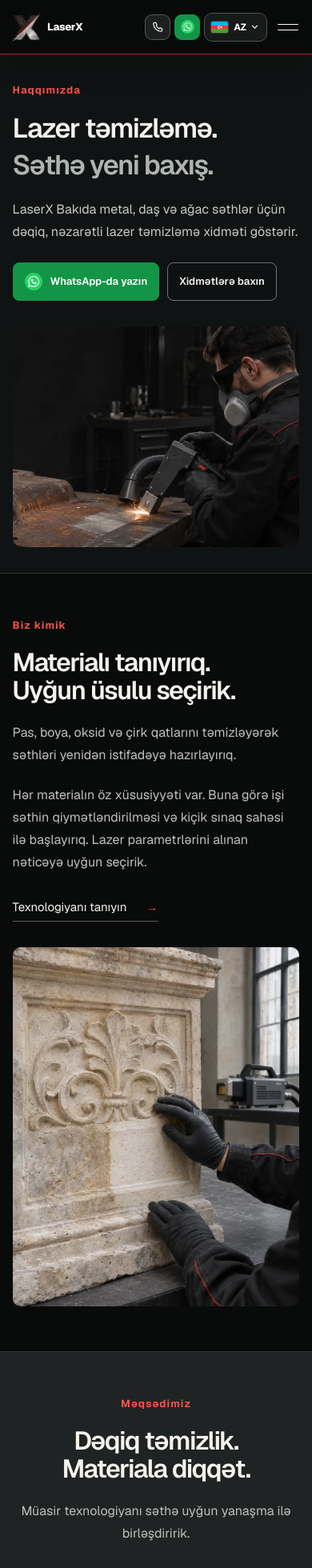
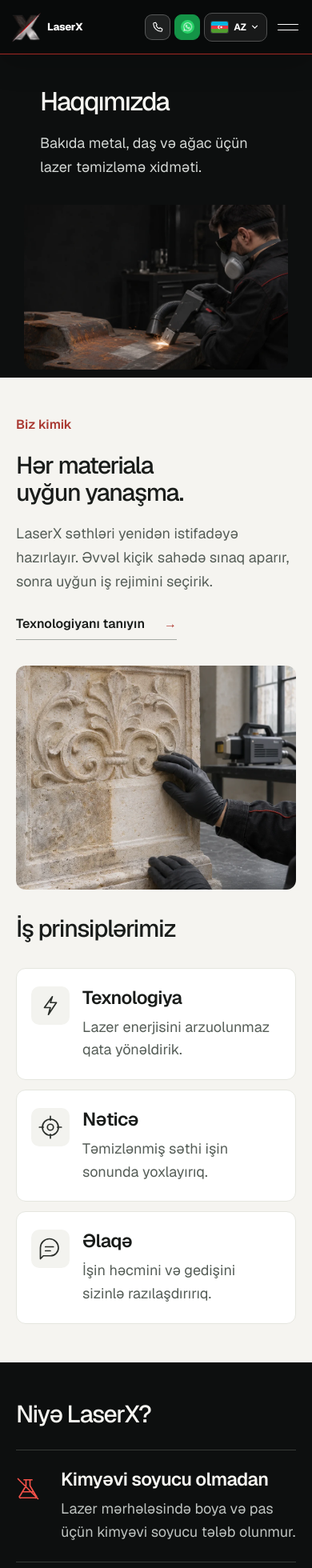
Before and after one commit to Kvseis/LaserX-Website, a Next.js app: page /about in a window 390 px wide. Shown: the top 1960 px of the page at 80% size. Built offline with nearby package versions, Linux system fonts and the light colour scheme.

Commit message:
About page update

```diff
--- a/src/components/AboutPage.module.css
+++ b/src/components/AboutPage.module.css
@@ -1,88 +1,134 @@
-.page { background: #090b0b; color: #f4f2ed; --accent: #f45149; }
-.container { width: min(1200px, 92%); margin-inline: auto; }
+.page { background: #0d0f0f; color: #f6f5f1; --accent: #f45149; }
+.container { width: min(1200px, calc(100% - 80px)); margin-inline: auto; }
 .page h1, .page h2, .page h3, .page p { margin: 0; }
-.page h2 { font-size: clamp(32px, 3.5vw, 52px); font-weight: 600; line-height: 1.1; letter-spacing: -.045em; text-wrap: balance; }
-.page h3 { font-size: 21px; font-weight: 600; line-height: 1.25; letter-spacing: -.025em; }
-.page .label { margin-bottom: 20px; color: var(--accent); font-size: 13px; font-weight: 650; letter-spacing: .08em; }
-.page .body { margin-top: 22px; color: #bfc1be; font-size: 16px; line-height: 1.75; }
-.hero { padding-top: 94px; background: #101313; border-bottom: 1px solid #303333; }
-.heroLayout { display: grid; grid-template-columns: .95fr 1.05fr; align-items: center; gap: clamp(32px, 4vw, 64px); padding-block: 56px; }
-.heroFrame { position: relative; min-width: 0; height: 470px; overflow: hidden; border-radius: 12px; background: #191c1c; }
-.heroImage { object-fit: cover; object-position: 78% center; }
-.heroContent { min-width: 0; }
-.hero h1 { max-width: 620px; font-size: clamp(38px, 3.7vw, 54px); font-weight: 550; letter-spacing: -.045em; line-height: 1.13; text-wrap: balance; }
-.hero h1 span { display: block; margin-top: 8px; color: #aeb5b1; }
-.hero .lead { max-width: 43ch; margin-top: 24px; color: #c5ccc7; font-size: 16px; line-height: 1.75; }
+.page h2 { font-size: clamp(32px, 3.7vw, 54px); font-weight: 500; line-height: 1.12; letter-spacing: -.045em; text-wrap: balance; }
+.page h3 { font-size: 23px; font-weight: 550; line-height: 1.25; letter-spacing: -.025em; }
+.page .label { margin-bottom: 24px; font-size: 14px; font-weight: 550; color: var(--accent); }
+.page .body { margin-top: 24px; font-size: 17px; line-height: 1.7; color: #bfc4c1; }
+.hero { padding: 112px 20px 20px; }
+.heroLayout { position: relative; isolation: isolate; width: 100%; max-width: 1560px; min-height: 630px; display: flex; align-items: center; overflow: hidden; border-radius: 20px; }
+.heroContent { position: relative; z-index: 2; width: min(1200px, calc(100% - 80px)); margin-inline: auto; padding-block: 72px; }
+.heroFrame { position: absolute; z-index: -1; inset: 0; }
+.heroFrame::after { content: ''; position: absolute; inset: 0; background: linear-gradient(90deg, #090b0be8 0%, #090b0bb3 40%, #090b0b05 80%); }
+.heroImage { object-fit: cover; object-position: center; }
+.hero h1 { max-width: 780px; font-size: clamp(42px, 5.2vw, 76px); font-weight: 500; letter-spacing: -.055em; line-height: 1.06; text-wrap: balance; }
+.hero h1 span { display: block; margin-top: 8px; color: #f6f5f1; }
+.hero .lead { max-width: 43ch; margin-top: 28px; color: #d3d7d4; font-size: 18px; line-height: 1.65; }
 .actions { display: flex; flex-wrap: wrap; gap: 12px; margin-top: 32px; }
-.whatsapp, .secondary { min-height: 48px; padding: 12px 20px; display: inline-flex; align-items: center; justify-content: center; gap: 10px; border-radius: 8px; font-size: 14px; line-height: 1.4; font-weight: 600; transition: background 180ms ease, border-color 180ms ease, transform 180ms ease; }
-.whatsapp { color: #fff; background: #149447; border: 1px solid #149447; }
+.whatsapp, .secondary { min-height: 48px; padding: 13px 22px; display: inline-flex; align-items: center; justify-content: center; gap: 10px; border-radius: 7px; font-size: 15px; line-height: 1.4; font-weight: 550; transition: background 180ms ease, border-color 180ms ease, transform 180ms ease; }
+.whatsapp { color: white; background: #10873f; border: 1px solid #10873f; }
 .whatsapp img { width: 22px; height: 22px; }
-.secondary { border: 1px solid #717371; color: #f4f2ed; background: #0d101099; }
-.whatsapp:hover { background: #117b3c; border-color: #117b3c; transform: translateY(-2px); }
-.secondary:hover { background: #242626; border-color: #bfc1be; transform: translateY(-2px); }
+.secondary { border: 1px solid #747a76; color: #f4f2ed; background: #10131380; }
+.whatsapp:hover { background: #096e31; transform: translateY(-2px); }
+.secondary:hover { background: #2b302d; border-color: #bfc1be; transform: translateY(-2px); }
 .whatsapp:active, .secondary:active { transform: translateY(1px); }
-.story { padding-block: 88px; display: grid; grid-template-columns: 1fr 1fr; align-items: center; gap: clamp(32px, 7vw, 110px); }
-.storyImage { overflow: hidden; border-radius: 10px; }
-.storyImage img { width: 100%; height: auto; max-height: 560px; object-fit: cover; transition: transform 450ms ease; }
+.page a:focus-visible { outline: 3px solid var(--accent); outline-offset: 5px; }
+.storySection { background: #f5f4f0; color: #191c1a; }
+.story { padding-block: 88px 64px; display: grid; grid-template-columns: 1.05fr .95fr; align-items: center; gap: clamp(40px, 7vw, 100px); }
+.story .label { color: #a93730; }
+.story .body { color: #555d57; }
+.storyImage { position: relative; overflow: hidden; border-radius: 12px; aspect-ratio: 1.05; }
+.storyImage img { width: 100%; height: 100%; object-fit: cover; object-position: center 45%; transition: transform 450ms ease; }
 .storyImage:hover img { transform: scale(1.025); }
-.textLink { display: inline-flex; align-items: center; gap: 24px; margin-top: 32px; padding-bottom: 8px; border-bottom: 1px solid #66514d; color: #f4f2ed; font-size: 15px; }
-.textLink span { color: var(--accent); transition: transform 180ms ease; }
+.textLink { display: inline-flex; align-items: center; gap: 24px; margin-top: 28px; padding-bottom: 9px; border-bottom: 1px solid #a5aaa5; color: #191c1a; font-size: 16px; font-weight: 550; }
+.textLink span { color: #b03931; transition: transform 180ms ease; }
 .textLink:hover span { transform: translateX(4px); }
-.mission { padding-block: 76px; background: #202323; border-block: 1px solid #343737; }
-.sectionIntro { max-width: 760px; margin-inline: auto; text-align: center; }
-.sectionIntro .body { max-width: 600px; margin-inline: auto; }
-.values { margin-top: 48px; display: grid; grid-template-columns: repeat(3, minmax(0, 1fr)); gap: 40px; }
-.values article, .reasonGrid article { display: flex; flex-direction: column; align-items: center; text-align: center; }
-.icon { width: 72px; height: 72px; display: grid; place-items: center; margin-bottom: 20px; color: var(--accent); border: 1px solid #b24840; border-radius: 50%; }
-.icon svg { width: 33px; height: 33px; }
-.values p, .reasonGrid p, .surfaceCopy p { margin-top: 12px; max-width: 30ch; color: #bfc1be; font-size: 15px; line-height: 1.7; }
-.reasons { padding-block: 80px; }
-.reasonGrid { display: grid; grid-template-columns: repeat(3, minmax(0, 1fr)); gap: 48px 40px; margin-top: 48px; }
-.surfaces { padding-block: 76px; border-top: 1px solid #303333; text-align: center; }
-.surfaceGrid { display: grid; grid-template-columns: repeat(3, minmax(0, 1fr)); gap: 20px; margin-top: 40px; text-align: left; }
-.surfaceGrid article { overflow: hidden; border-radius: 10px; border: 1px solid #343636; background: #141717; }
-.surfaceImage { position: relative; aspect-ratio: 1.6; overflow: hidden; }
+.mission { padding-block: 16px 80px; background: #f5f4f0; color: #191c1a; }
+.mission .sectionIntro { margin-bottom: 32px; max-width: 740px; }
+.mission .sectionIntro .label, .mission .sectionIntro .body { display: none; }
+.mission .sectionIntro h2 { font-size: 28px; }
+.values { display: grid; grid-template-columns: repeat(3, minmax(0, 1fr)); gap: 16px; }
+.values article { padding: 28px; border: 1px solid #e5e6df; border-radius: 12px; background: #fff; }
+.icon { width: 52px; height: 52px; display: grid; place-items: center; flex-shrink: 0; color: var(--accent); }
+.icon svg { width: 30px; height: 30px; }
+.values .icon { margin-bottom: 36px; background: #f3f3ef; border-radius: 10px; color: #292d29; }
+.values p, .reasonGrid p, .surfaceCopy p { margin-top: 12px; font-size: 16px; line-height: 1.65; }
+.values p { color: #555d57; max-width: 32ch; }
+.reasons { padding-block: 80px; display: grid; grid-template-columns: .7fr 1.3fr; gap: 72px; }
+.reasons .sectionIntro { padding-top: 24px; }
+.reasonGrid { display: grid; grid-template-columns: 1fr; gap: 24px; }
+.reasonGrid article { border-top: 1px solid #353a36; padding-top: 20px; }
+.reasonGrid .icon { margin-bottom: 16px; width: 36px; justify-content: start; }
+.reasonGrid h3 { font-size: 20px; }
+.reasonGrid p { color: #bfc4c1; }
+.surfaces { padding-block: 0 80px; }
+.surfaces .sectionIntro { display: flex; justify-content: space-between; align-items: end; gap: 40px; }
+.surfaces .sectionIntro h2 { max-width: 650px; }
+.surfaces .sectionIntro .body { max-width: 30ch; }
+.surfaceGrid { display: grid; grid-template-columns: repeat(3, minmax(0, 1fr)); gap: 20px; margin-top: 40px; }
+.surfaceGrid article { overflow: hidden; border-radius: 12px; background: #1b1e1c; }
+.surfaceImage { position: relative; aspect-ratio: 1.3; overflow: hidden; }
 .surfaceImage img { object-fit: cover; transition: transform 450ms ease; }
 .surfaceGrid article:hover img { transform: scale(1.025); }
 .surfaceCopy { padding: 24px; }
-.surfaceCopy p { max-width: none; }
+.surfaceCopy p { color: #bfc4c1; }
 .surfaces .secondary { margin-top: 32px; }
-.page :global(.contact h2) { font-size: clamp(48px, 7vw, 96px); line-height: 1; }
+.page :global(.contact) { background: #f5f4f0; }
+.page :global(.contact h2) { font-size: clamp(44px, 6.5vw, 88px); line-height: 1.05; }
 .page :global(.contact > p) { margin-top: 28px; }
-.disclosure { padding: 24px 4vw 0; color: #9b9e9a; background: #111; font-size: 12px; line-height: 1.65; text-align: center; }
+.disclosure { padding: 24px 4vw 0; color: #a9ada9; background: #111; font-size: 13px; line-height: 1.65; text-align: center; }
 @media (max-width: 1100px) {
-  .hero { padding-top: 68px; }
-  .heroLayout { gap: 28px; padding-block: 40px; }
-  .heroFrame { height: 420px; }
+  .hero { padding-top: 84px; }
+  .heroLayout { min-height: 580px; }
+  .hero h1 { max-width: 640px; }
+  .story { gap: 40px; }
+  .reasons { grid-template-columns: 1fr; gap: 36px; }
+  .reasonGrid { grid-template-columns: repeat(3, minmax(0, 1fr)); }
+  .surfaces .sectionIntro { display: block; }
 }
 @media (max-width: 760px) {
-  .heroLayout { grid-template-columns: 1fr; gap: 32px; padding-block: 36px 32px; }
-  .heroFrame { height: auto; aspect-ratio: 1.3; max-height: 440px; }
-  .heroImage { object-position: 78% center; }
-  .hero h1 { max-width: 530px; font-size: clamp(34px, 8.5vw, 44px); }
-  .hero .lead { font-size: 16px; max-width: 43ch; margin-top: 22px; }
+  .container { width: calc(100% - 40px); }
+  .hero { padding: 78px 10px 10px; }
+  .heroLayout { min-height: 0; border-radius: 12px; flex-direction: column; }
+  .heroContent { width: 100%; padding: 32px 20px; }
+  .hero .label { margin-bottom: 18px; }
+  .hero h1 { font-size: clamp(32px, 8.3vw, 48px); max-width: 620px; }
+  .hero .lead { font-size: 16px; margin-top: 20px; }
+  .heroFrame { position: relative; z-index: 0; width: 100%; aspect-ratio: 1.6; }
+  .heroFrame::after { display: none; }
+  .heroImage { object-position: 65% center; }
   .actions { gap: 10px; margin-top: 24px; }
-  .whatsapp, .secondary { padding-inline: 14px; font-size: 13px; }
-  .story { grid-template-columns: 1fr; gap: 32px; padding-block: 56px; }
-  .storyImage { width: 100%; max-width: 500px; margin-inline: auto; }
-  .storyImage img { max-height: 460px; object-position: center 45%; }
-  .page h2 { font-size: clamp(32px, 7.5vw, 44px); }
-  .page h3 { font-size: 19px; }
-  .mission, .reasons, .surfaces { padding-block: 56px; }
-  .values { grid-template-columns: 1fr; gap: 32px; margin-top: 32px; }
-  .values p { max-width: 34ch; }
-  .reasonGrid { grid-template-columns: repeat(2, minmax(0, 1fr)); gap: 32px 20px; margin-top: 32px; }
-  .reasonGrid p { font-size: 14px; }
-  .icon { width: 64px; height: 64px; margin-bottom: 16px; }
-  .icon svg { width: 30px; height: 30px; }
-  .surfaceGrid { grid-template-columns: 1fr; gap: 16px; margin-top: 32px; }
-  .surfaceGrid article { display: grid; grid-template-columns: .85fr 1.15fr; min-height: 170px; }
-  .surfaceImage { aspect-ratio: auto; height: 100%; }
-  .surfaceCopy { padding: 22px 18px; }
-  .surfaceCopy p { font-size: 14px; }
-  .page :global(.contact) { min-height: 560px; }
-  .page :global(.contact h2) { font-size: clamp(40px, 10vw, 56px); }
+  .whatsapp, .secondary { padding-inline: 16px; font-size: 14px; }
+  .story { grid-template-columns: 1fr; gap: 32px; padding-block: 48px 32px; }
+  .storyImage { aspect-ratio: 1.25; }
+  .page h2 { font-size: clamp(30px, 7.5vw, 42px); }
+  .page h3 { font-size: 22px; }
+  .page .body { font-size: 16px; margin-top: 20px; }
+  .mission { padding-block: 0 48px; }
+  .values { grid-template-columns: 1fr; gap: 12px; }
+  .values article { display: grid; grid-template-columns: 48px 1fr; gap: 0 20px; padding: 24px; }
+  .values .icon { grid-row: span 2; width: 48px; height: 48px; margin: 0; }
+  .values p { grid-column: 2; max-width: none; margin-top: 8px; }
+  .reasons { padding-block: 48px; gap: 28px; }
+  .reasons .sectionIntro { padding: 0; }
+  .reasonGrid { grid-template-columns: 1fr; gap: 0; }
+  .reasonGrid article { display: flex; gap: 20px; padding-block: 22px; }
+  .reasonGrid .icon { margin: 0; }
+  .reasonGrid p { margin-top: 8px; }
+  .surfaces { padding-bottom: 48px; }
+  .surfaceGrid { grid-template-columns: 1fr; gap: 16px; margin-top: 28px; }
+  .surfaceGrid article { display: grid; grid-template-columns: .85fr 1.15fr; }
+  .surfaceImage { aspect-ratio: auto; min-height: 180px; }
+  .surfaceCopy { padding: 24px 20px; }
+  .page :global(.contact) { min-height: 480px; }
+  .page :global(.contact h2) { font-size: clamp(38px, 9vw, 54px); }
 }
 @media (prefers-reduced-motion: reduce) {
   .page *, .page *::before, .page *::after { transition: none !important; animation: none !important; }
 }
+
+/* Readable body sizes across all four languages. */
+.page .body, .hero .lead { font-size: 20px; line-height: 1.65; }
+.values p, .reasonGrid p, .surfaceCopy p { font-size: 18px; line-height: 1.6; }
+.page h3, .reasonGrid h3 { font-size: 25px; }
+.page .label { font-size: 16px; }
+.whatsapp, .secondary, .textLink { font-size: 16px; }
+.mission .sectionIntro h2 { font-size: 34px; }
+@media (max-width: 760px) {
+  .page .body, .hero .lead { font-size: 18px; }
+  .page h3, .reasonGrid h3 { font-size: 23px; }
+  .values article { padding: 22px 18px; gap: 0 16px; }
+  .surfaceGrid article { grid-template-columns: 1fr; }
+  .surfaceImage { aspect-ratio: 1.8; min-height: 0; }
+  .mission .sectionIntro h2 { font-size: 30px; }
+}
--- a/src/components/AboutPage.tsx
+++ b/src/components/AboutPage.tsx
@@ -33,21 +33,17 @@ export default function AboutPage({ locale, copy }: { locale: Locale; copy: Site
       <section className={styles.hero}>
         <div className={`${styles.container} ${styles.heroLayout}`}>
         <div className={styles.heroContent}>
-          <p className={styles.label}>{copy.nav.about}</p>
-          <h1>{about.hero[0]}<span>{about.hero[1]}</span></h1>
+          <h1>{copy.nav.about}</h1>
           <p className={styles.lead}>{about.description}</p>
-          <div className={styles.actions}>
-            <a className={styles.whatsapp} href={whatsapp}><WhatsAppLogo />{copy.nav.whatsapp}</a>
-            <a className={styles.secondary} href={`${sitePath(locale)}#xidmetler`}>{about.servicesLink}</a>
-          </div>
         </div>
         <div className={styles.heroFrame}>
-          <Image className={styles.heroImage} src="/images/about-hero.webp" fill priority sizes="(max-width: 760px) 92vw, 52vw" alt={about.heroAlt} />
+          <Image className={styles.heroImage} src="/images/about-hero.webp" fill preload sizes="100vw" alt={about.heroAlt} />
         </div>
         </div>
       </section>
 
-      <section className={`${styles.container} ${styles.story}`}>
+      <section className={styles.storySection}>
+      <div className={`${styles.container} ${styles.story}`}>
         <div>
           <p className={styles.label}>{about.storyLabel}</p>
           <h2>{about.storyTitle}</h2>
@@ -57,6 +53,7 @@ export default function AboutPage({ locale, copy }: { locale: Locale; copy: Site
         <div className={styles.storyImage}>
           <Image src="/images/about-restoration.webp" width={960} height={1200} sizes="(max-width: 760px) 92vw, 42vw" alt={about.storyAlt} />
         </div>
+      </div>
       </section>
 
       <section className={styles.mission}>
@@ -78,10 +75,10 @@ export default function AboutPage({ locale, copy }: { locale: Locale; copy: Site
       <section className={`${styles.container} ${styles.reasons}`}>
         <div className={styles.sectionIntro}><h2>{about.reasonsTitle}</h2></div>
         <div className={styles.reasonGrid}>
-          {about.reasons.map((item, index) => <article key={item.title}>
+          {about.reasons.map((item, index) => [1, 2, 4].includes(index) ? <article key={item.title}>
             <span className={styles.icon}><AboutIcon index={reasonIcons[index]} /></span>
-            <h3>{item.title}</h3><p>{item.text}</p>
-          </article>)}
+            <div><h3>{item.title}</h3><p>{item.text}</p></div>
+          </article> : null)}
         </div>
       </section>
 
--- a/src/lib/about-copy.ts
+++ b/src/lib/about-copy.ts
@@ -14,18 +14,18 @@ export type AboutCopy = {
 const aboutCopy: Record<Locale, AboutCopy> = {
   az: {
     hero: ['Lazer təmizləmə.', 'Səthə yeni baxış.'],
-    description: 'LaserX Bakıda metal, daş və ağac səthlər üçün dəqiq, nəzarətli lazer təmizləmə xidməti göstərir.',
+    description: 'Bakıda metal, daş və ağac üçün lazer təmizləmə xidməti.',
     heroAlt: 'Metal detalın lazerlə təmizlənməsini göstərən illüstrativ səhnə',
     servicesLink: 'Xidmətlərə baxın', technologyLink: 'Texnologiyanı tanıyın',
-    storyLabel: 'Biz kimik', storyTitle: 'Materialı tanıyırıq. Uyğun üsulu seçirik.',
-    story: ['Pas, boya, oksid və çirk qatlarını təmizləyərək səthləri yenidən istifadəyə hazırlayırıq.', 'Hər materialın öz xüsusiyyəti var. Buna görə işi səthin qiymətləndirilməsi və kiçik sınaq sahəsi ilə başlayırıq. Lazer parametrlərini alınan nəticəyə uyğun seçirik.'],
+    storyLabel: 'Biz kimik', storyTitle: 'Hər materiala uyğun yanaşma.',
+    story: ['LaserX səthləri yenidən istifadəyə hazırlayır. Əvvəl kiçik sahədə sınaq aparır, sonra uyğun iş rejimini seçirik.'],
     storyAlt: 'Oyma daş səthin diqqətlə yoxlanmasını göstərən illüstrativ səhnə',
-    missionLabel: 'Məqsədimiz', missionTitle: 'Dəqiq təmizlik. Materiala diqqət.',
+    missionLabel: 'Məqsədimiz', missionTitle: 'İş prinsiplərimiz',
     missionText: 'Müasir texnologiyanı səthə uyğun yanaşma ilə birləşdiririk.',
     values: [
       { title: 'Texnologiya', text: 'Lazer enerjisini arzuolunmaz qata yönəldirik.' },
       { title: 'Nəticə', text: 'Təmizlənmiş səthi işin sonunda yoxlayırıq.' },
-      { title: 'Əlaqə', text: 'Layihəni sizinlə müzakirə edir, işin gedişini aydın izah edirik.' },
+      { title: 'Əlaqə', text: 'İşin həcmini və gedişini sizinlə razılaşdırırıq.' },
     ],
     reasonsTitle: 'Niyə LaserX?',
     reasons: [
@@ -36,7 +36,7 @@ const aboutCopy: Record<Locale, AboutCopy> = {
       { title: 'Daha az əlavə tullantı', text: 'Abraziv qum istifadə edilmir; ayrılan qalıqlar nəzarətlə toplanır.' },
       { title: 'Aydın iş planı', text: 'Səth, işin həcmi və gözlənilən nəticə əvvəlcədən müzakirə olunur.' },
     ],
-    surfacesTitle: 'Fərqli səthlər. Eyni diqqət.',
+    surfacesTitle: 'İşlədiyimiz səthlər',
     surfacesIntro: 'Sənaye detallarından bərpa işlərinə qədər.',
     surfaces: [
       { title: 'Metal', text: 'Pas, oksid və sənaye örtüklərinin təmizlənməsi.' },
@@ -47,13 +47,13 @@ const aboutCopy: Record<Locale, AboutCopy> = {
   },
   en: {
     hero: ['Laser cleaning.', 'A fresh view of surfaces.'],
-    description: 'LaserX provides precise, controlled laser cleaning for metal, stone and wood in Baku.',
+    description: 'Laser cleaning for metal, stone and wood in Baku.',
     heroAlt: 'Illustrative scene of laser cleaning a metal component',
     servicesLink: 'View our services', technologyLink: 'See the technology',
-    storyLabel: 'Who we are', storyTitle: 'Understand the material. Choose the right method.',
-    story: ['We remove rust, paint, oxides and deposits to prepare surfaces for use again.', 'Every material is different. We start with a surface assessment and a small test patch, then choose laser settings based on the result.'],
+    storyLabel: 'Who we are', storyTitle: 'An approach for each material.',
+    story: ['LaserX prepares surfaces for reuse. We test a small area first, then select the right settings.'],
     storyAlt: 'Illustrative scene of a carved stone surface being inspected',
-    missionLabel: 'Our purpose', missionTitle: 'Precise cleaning. Care for the material.',
+    missionLabel: 'Our purpose', missionTitle: 'How we work',
     missionText: 'We combine modern technology with an approach suited to each surface.',
     values: [
       { title: 'Technology', text: 'We direct laser energy at the unwanted layer.' },
@@ -69,7 +69,7 @@ const aboutCopy: Record<Locale, AboutCopy> = {
       { title: 'Less secondary waste', text: 'No abrasive grit is used; removed residue is collected under control.' },
       { title: 'A clear work plan', text: 'We discuss the surface, scope and expected result in advance.' },
     ],
-    surfacesTitle: 'Different surfaces. The same care.',
+    surfacesTitle: 'Surfaces we work with',
     surfacesIntro: 'From industrial components to restoration work.',
     surfaces: [
       { title: 'Metal', text: 'Removal of rust, oxides and industrial coatings.' },
@@ -80,13 +80,13 @@ const aboutCopy: Record<Locale, AboutCopy> = {
   },
   ru: {
     hero: ['Лазерная очистка.', 'Новый взгляд на поверхности.'],
-    description: 'LaserX выполняет точную, контролируемую лазерную очистку металла, камня и дерева в Баку.',
+    description: 'Лазерная очистка металла, камня и дерева в Баку.',
     heroAlt: 'Иллюстрация лазерной очистки металлической детали',
     servicesLink: 'Посмотреть услуги', technologyLink: 'Узнать о технологии',
-    storyLabel: 'Кто мы', storyTitle: 'Изучаем материал. Выбираем подходящий метод.',
-    story: ['Удаляем ржавчину, краску, оксиды и загрязнения, подготавливая поверхности к дальнейшему использованию.', 'Каждый материал имеет свои особенности. Мы начинаем с оценки поверхности и пробы на небольшом участке, затем подбираем настройки по результату.'],
+    storyLabel: 'Кто мы', storyTitle: 'Подход к каждому материалу.',
+    story: ['LaserX готовит поверхности к повторному использованию. Сначала проводим пробу на небольшом участке, затем подбираем режим работы.'],
     storyAlt: 'Иллюстрация осмотра резной каменной поверхности',
-    missionLabel: 'Наша цель', missionTitle: 'Точная очистка. Внимание к материалу.',
+    missionLabel: 'Наша цель', missionTitle: 'Наши принципы',
     missionText: 'Современная технология и подход с учётом особенностей поверхности.',
     values: [
       { title: 'Технология', text: 'Направляем энергию лазера на нежелательный слой.' },
@@ -102,7 +102,7 @@ const aboutCopy: Record<Locale, AboutCopy> = {
       { title: 'Меньше вторичных отходов', text: 'Не используем абразивный песок; отделённые остатки собираем под контролем.' },
       { title: 'Понятный план', text: 'Заранее обсуждаем поверхность, объём работ и ожидаемый результат.' },
     ],
-    surfacesTitle: 'Разные поверхности. Одинаковое внимание.',
+    surfacesTitle: 'С чем мы работаем',
     surfacesIntro: 'От промышленных деталей до реставрационных работ.',
     surfaces: [
       { title: 'Металл', text: 'Удаление ржавчины, оксидов и промышленных покрытий.' },
@@ -113,13 +113,13 @@ const aboutCopy: Record<Locale, AboutCopy> = {
   },
   tr: {
     hero: ['Lazer temizleme.', 'Yüzeylere yeni bir bakış.'],
-    description: 'LaserX, Bakü’de metal, taş ve ahşap yüzeyler için hassas ve kontrollü lazer temizleme hizmeti sunar.',
+    description: 'Bakü’de metal, taş ve ahşap için lazer temizleme hizmeti.',
     heroAlt: 'Metal bir parçanın lazerle temizlenmesini gösteren temsili görsel',
     servicesLink: 'Hizmetleri inceleyin', technologyLink: 'Teknolojiyi tanıyın',
-    storyLabel: 'Biz kimiz', storyTitle: 'Malzemeyi tanırız. Uygun yöntemi seçeriz.',
-    story: ['Pas, boya, oksit ve kir tabakalarını temizleyerek yüzeyleri yeniden kullanıma hazırlarız.', 'Her malzemenin özellikleri farklıdır. Yüzeyi değerlendirip küçük bir alanda deneme yapar, lazer ayarlarını sonuca göre seçeriz.'],
+    storyLabel: 'Biz kimiz', storyTitle: 'Her malzemeye uygun yaklaşım.',
+    story: ['LaserX yüzeyleri yeniden kullanıma hazırlar. Önce küçük bir alanda deneme yapar, ardından uygun çalışma ayarlarını seçeriz.'],
     storyAlt: 'Oyma taş yüzeyin incelenmesini gösteren temsili görsel',
-    missionLabel: 'Amacımız', missionTitle: 'Hassas temizlik. Malzemeye özen.',
+    missionLabel: 'Amacımız', missionTitle: 'Çalışma ilkelerimiz',
     missionText: 'Modern teknolojiyi yüzeye uygun bir yaklaşımla birleştiriyoruz.',
     values: [
       { title: 'Teknoloji', text: 'Lazer enerjisini istenmeyen katmana yönlendiririz.' },
@@ -135,7 +135,7 @@ const aboutCopy: Record<Locale, AboutCopy> = {
       { title: 'Daha az ikincil atık', text: 'Aşındırıcı kum kullanılmaz; çıkan kalıntılar kontrollü toplanır.' },
       { title: 'Açık bir çalışma planı', text: 'Yüzey, işin kapsamı ve beklenen sonuç önceden görüşülür.' },
     ],
-    surfacesTitle: 'Farklı yüzeyler. Aynı özen.',
+    surfacesTitle: 'Çalıştığımız yüzeyler',
     surfacesIntro: 'Endüstriyel parçalardan restorasyon çalışmalarına.',
     surfaces: [
       { title: 'Metal', text: 'Pas, oksit ve endüstriyel kaplamaların temizlenmesi.' },
```
